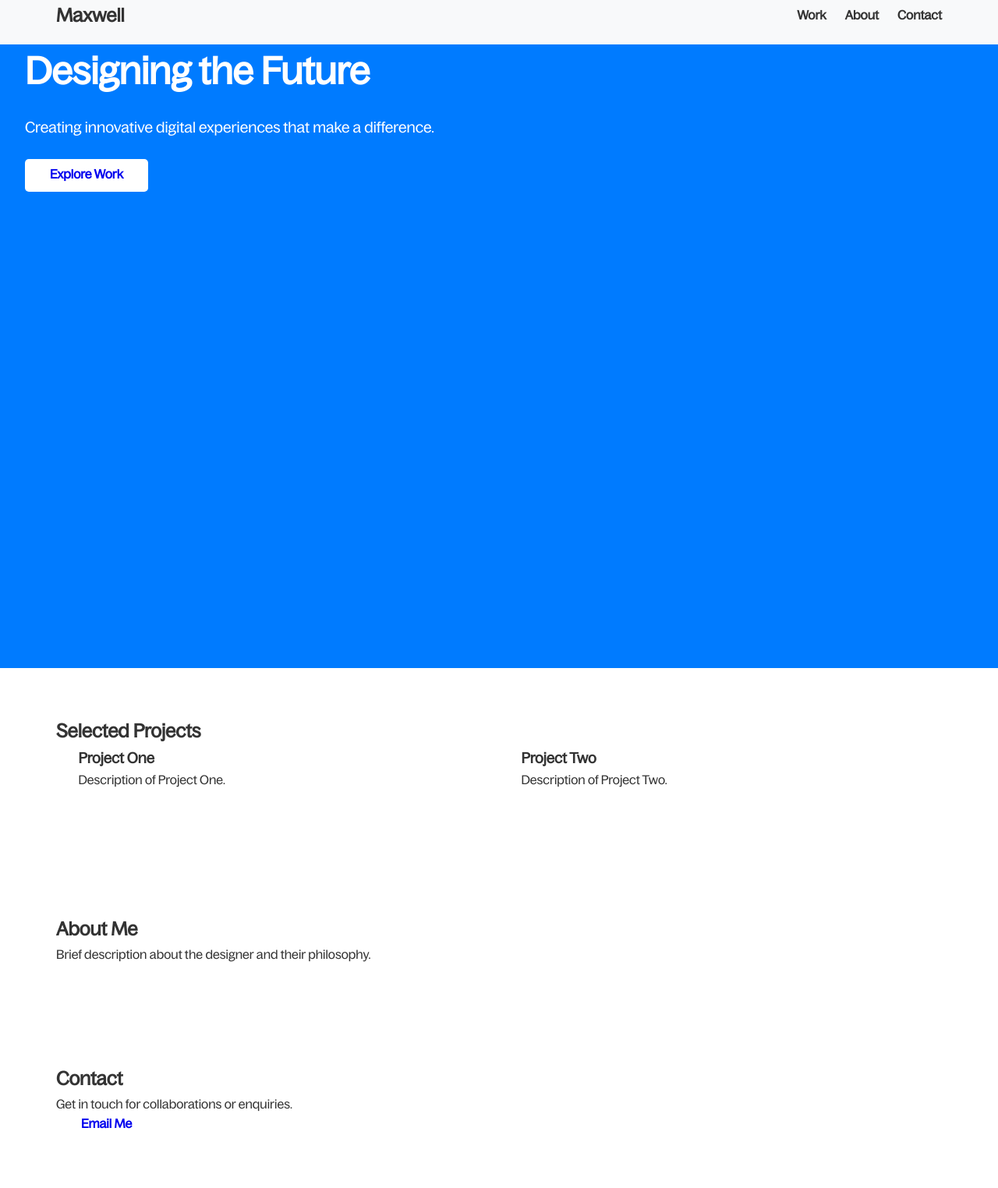
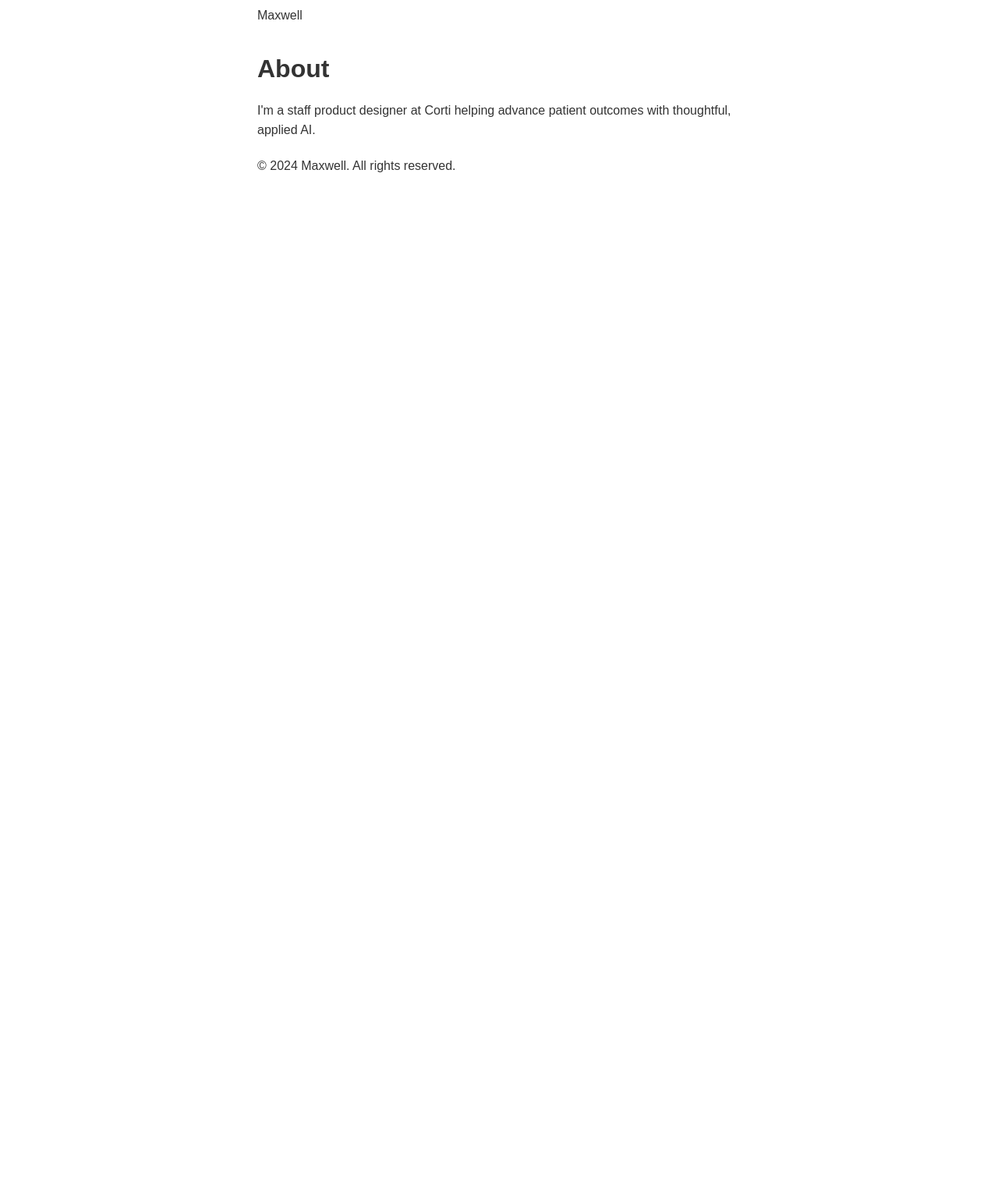
Before and after one commit to maxxdwh/maxxdwh.github.io, a plain HTML site: page index.html in a window 1280 px wide. Shown: the part 13-1537 px from the top of the page at 78% size. After the commit the page ends 800 px from the top, so only its background shows below. Drawn offline with Linux system fonts and the light colour scheme.

Commit message:
Edit fonts + copy

```diff
--- a/index.html
+++ b/index.html
@@ -10,48 +10,15 @@
     <header>
         <nav>
             <div class="logo">Maxwell</div>
-            <ul class="nav-links">
-                <li><a href="#work">Work</a></li>
-                <li><a href="#about">About</a></li>
-                <li><a href="#contact">Contact</a></li>
-            </ul>
-        </nav>
     </header>
 
     <main>
         <section id="hero">
             <div class="hero-content">
-                <h1>Designing the Future</h1>
-                <p>Creating innovative digital experiences that make a difference.</p>
-                <a href="#work" class="cta-button">Explore Work</a>
+                <h2>About</h2>
+                <p>
+I'm a staff product designer at Corti helping advance patient outcomes with thoughtful, applied AI.                </p>
             </div>
-        </section>
-
-        <section id="work" class="content-section">
-            <h2>Selected Projects</h2>
-            <div class="projects">
-                <!-- Add project details here -->
-                <div class="project">
-                    <h3>Project One</h3>
-                    <p>Description of Project One.</p>
-                </div>
-                <div class="project">
-                    <h3>Project Two</h3>
-                    <p>Description of Project Two.</p>
-                </div>
-                <!-- Add more projects as needed -->
-            </div>
-        </section>
-
-        <section id="about" class="content-section">
-            <h2>About Me</h2>
-            <p>Brief description about the designer and their philosophy.</p>
-        </section>
-
-        <section id="contact" class="content-section">
-            <h2>Contact</h2>
-            <p>Get in touch for collaborations or enquiries.</p>
-            <a href="mailto:email@example.com" class="cta-button">Email Me</a>
         </section>
     </main>
 
--- a/styles.css
+++ b/styles.css
@@ -1,7 +1,16 @@
 @font-face {
-    font-family: 'Bagoss';
-    src: url('assets/ba4n.woff2') format('woff2');
+    font-family: 'Graphik';
+    src: url('assets/Graphik-Regular-Web.woff2') format('woff2'),
+         url('assets//Graphik-Regular-Web.woff') format('woff');
     font-weight: normal;
+    font-style: normal;
+}
+
+@font-face {
+    font-family: 'Graphik';
+    src: url('assets//Graphik-Medium-Web.woff2') format('woff2'),
+         url('assets//Graphik-Medium-Web.woff') format('woff');
+    font-weight: 500;
     font-style: normal;
 }
 
@@ -16,108 +25,35 @@ body {
     line-height: 1.6;
     background: #fff;
     color: #333;
+    max-width: 660px;
+    margin: 0 auto;
+    padding: 20px;
 }
 
-header {
-    background: #f8f9fa;
-    padding: 1rem 0;
+h1 {
+    font-size: 2.5em;
+    margin-top: 30px;
+    margin-bottom: 20px;
+    text-align: center;
 }
 
-nav {
-    display: flex;
-    justify-content: space-between;
-    align-items: center;
-    max-width: 1200px;
-    margin: 0 auto;
-    padding: 0 2rem;
-}
-
-.logo {
-    font-size: 1.5rem;
-    font-weight: bold;
-}
-
-.nav-links {
-    list-style: none;
-    display: flex;
-}
-
-.nav-links li {
-    margin-left: 1.5rem;
-}
-
-.nav-links a {
-    text-decoration: none;
-    color: #333;
-    font-weight: bold;
-    transition: colour 0.3s;
-}
-
-.nav-links a:hover {
-    color: #007bff;
-}
-
-#hero {
-    background: #007bff;
-    color: #fff;
-    height: 100vh;
-    display: flex;
-    justify-content: centre;
-    align-items: centre;
-    text-align: centre;
-    padding: 0 2rem;
-}
-
-.hero-content {
-    max-width: 800px;
-}
-
-.hero-content h1 {
-    font-size: 3rem;
-    margin-bottom: 1rem;
-}
-
-.hero-content p {
-    font-size: 1.2rem;
-    margin-bottom: 2rem;
-}
-
-.cta-button {
-    background: #fff;
-    colour: #007bff;
-    padding: 0.8rem 2rem;
-    text-decoration: none;
-    font-weight: bold;
-    border-radius: 5px;
-    transition: background 0.3s;
-}
-
-.cta-button:hover {
-    background: #e9ecef;
-}
-
-.content-section {
-    padding: 4rem 2rem;
-    max-width: 1200px;
-    margin: 0 auto;
-    text-align: centre;
-}
-
-.projects {
-    display: flex;
-    flex-wrap: wrap;
-    justify-content: space-around;
-}
-
-.project {
-    width: 45%;
-    margin-bottom: 2rem;
+h2 {
+    font-size: 2em;
+    margin-top: 30px;
+    margin-bottom: 15px;
     text-align: left;
 }
 
-footer {
-    background: #f8f9fa;
-    text-align: centre;
-    padding: 1rem 0;
-    margin-top: 2rem;
+h3 {
+    font-size: 1.75em;
+    margin-top: 25px;
+    margin-bottom: 10px;
+    text-align: left;
 }
+
+p {
+    font-size: 1em;
+    line-height: 1.6;
+    margin-bottom: 20px;
+    text-align: left;
+}
```
Also changed, not shown: assets/Graphik-Medium-Web.woff (added), assets/Graphik-Medium-Web.woff2 (added), assets/Graphik-Regular-Web.woff (added), assets/Graphik-Regular-Web.woff2 (added), assets/ba4n.woff2 (deleted).
